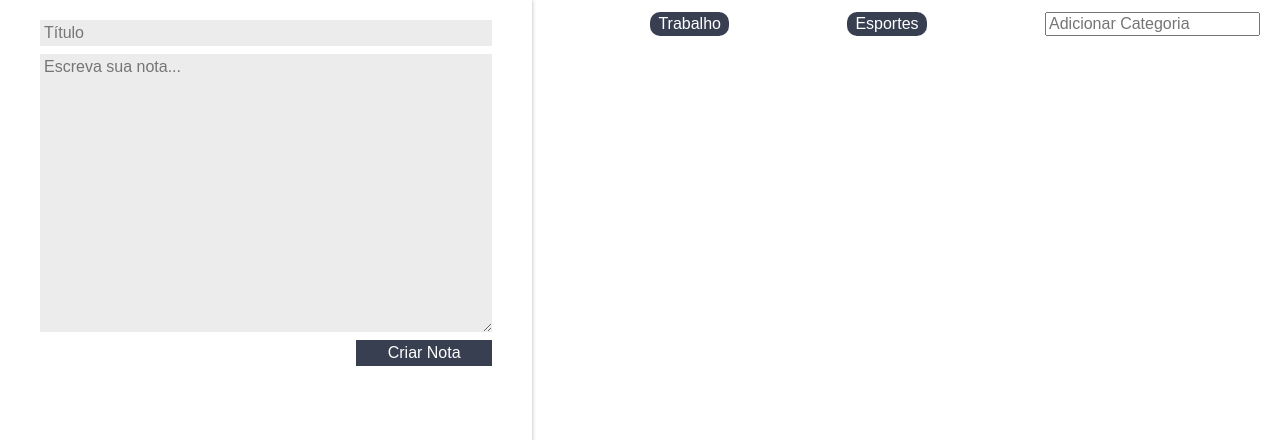
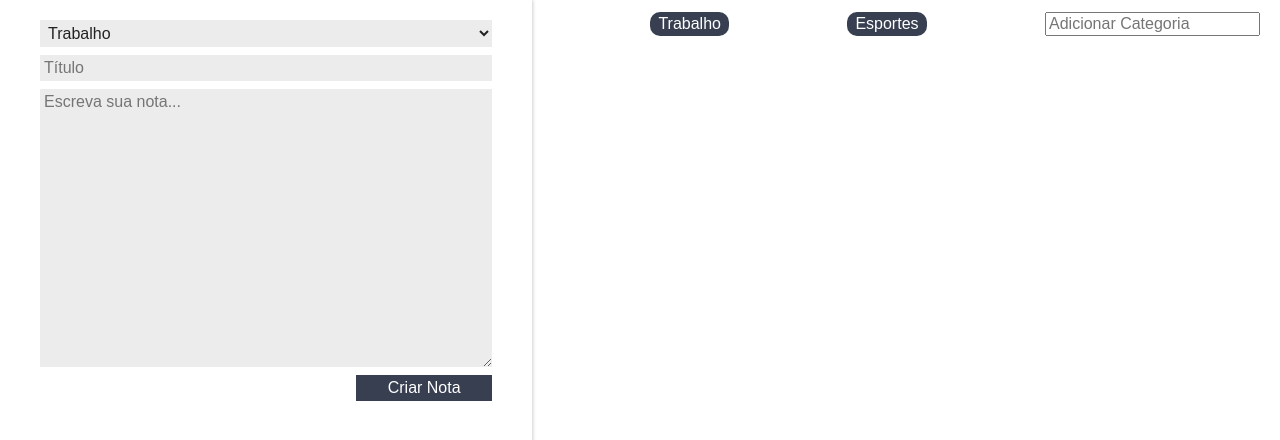
Before and after one commit to RenatoFrancisco/curso-react, a React (Create React App) app: page / in a window 1280 px wide. Shown: the top 440 px of the page. Built offline with nearby package versions, Linux system fonts and the light colour scheme.

Commit message:
Seguindo padrões

```diff
--- a/src/App.js
+++ b/src/App.js
@@ -40,7 +40,10 @@
   render() {
       return (
         <section className="conteudo">
-          <FormularioCadastro criarNota={this.criarNota.bind(this)}/>
+          <FormularioCadastro
+            categorias={this.state.categorias}
+            criarNota={this.criarNota.bind(this)}
+          />
           <main className="conteudo-principal">
             <ListaDeCategorias
               categorias={this.state.categorias}
--- a/src/components/FormularioCadastro/FormularioCadastro.jsx
+++ b/src/components/FormularioCadastro/FormularioCadastro.jsx
@@ -27,6 +27,11 @@
       <form className="form-cadastro"
         onSubmit={this._criarNota.bind(this)}
       >
+        <select className="form-cadastro_input">
+          {this.props.categorias.map(categoria => {
+            return <option>{categoria}</option>
+          })}
+        </select>
         <input
           type="text"
           placeholder="Título"
```
